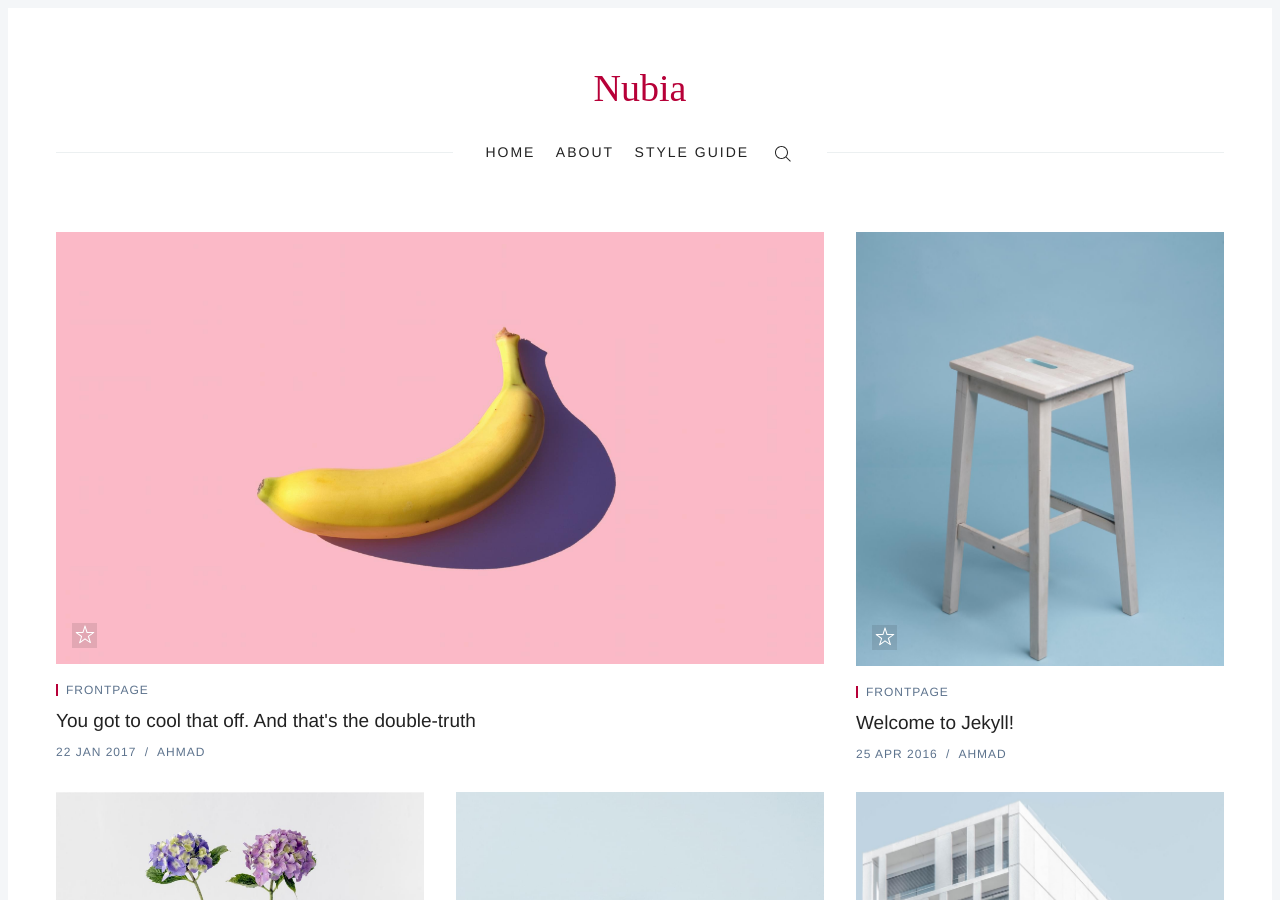
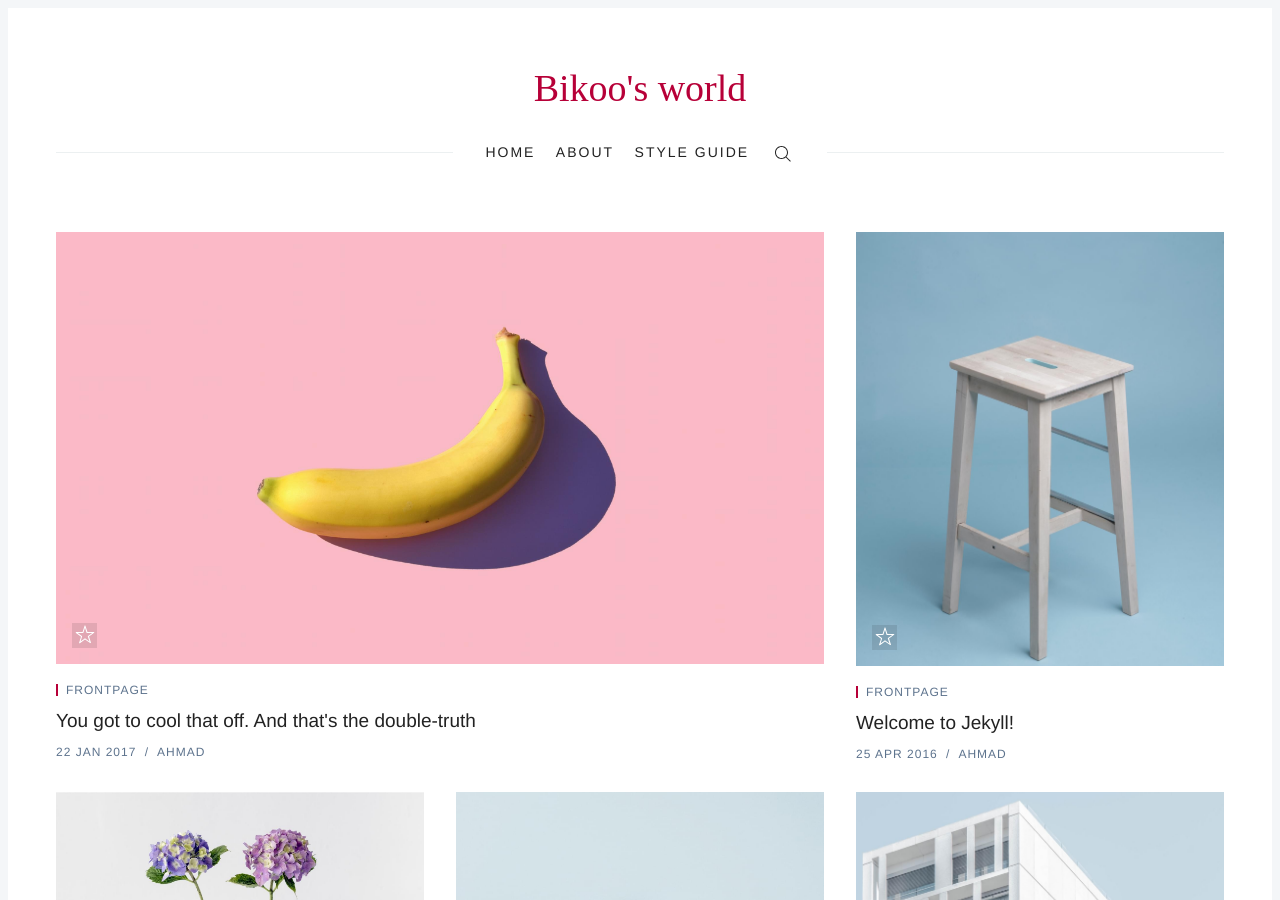
Before and after one commit to Bik00/bik00.github.io, a Jekyll site: the page built from index.html, in a window 1280 px wide and 900 px high. Built offline with Jekyll 4.4.1, drawn with Linux system fonts in a browser that asks for light colours; some web fonts are replaced; the list of posts is cut into pages by our own code; some of the changed text lies outside the part shown.

Commit message:
1차 커스터마이즈

```diff
--- a/_config.yml
+++ b/_config.yml
@@ -8,9 +8,9 @@
 theme_version: 1.0.5
 
 # Site settings
-title:              Nubia
+title:              Bikoo's world
 logo:               # Logo image URL
-description:        Thoughts, Stories and Ideas
+description:        Say, Dream, Enjoy, Me
 baseurl:            '' # The subpath of your site, e.g. /blog
 url:                'https://bik00.github.io' # The base hostname & protocol for your site
 twitter:            https://twitter.com/aspirethemes
```
Also changed, not shown: Gemfile.lock.
